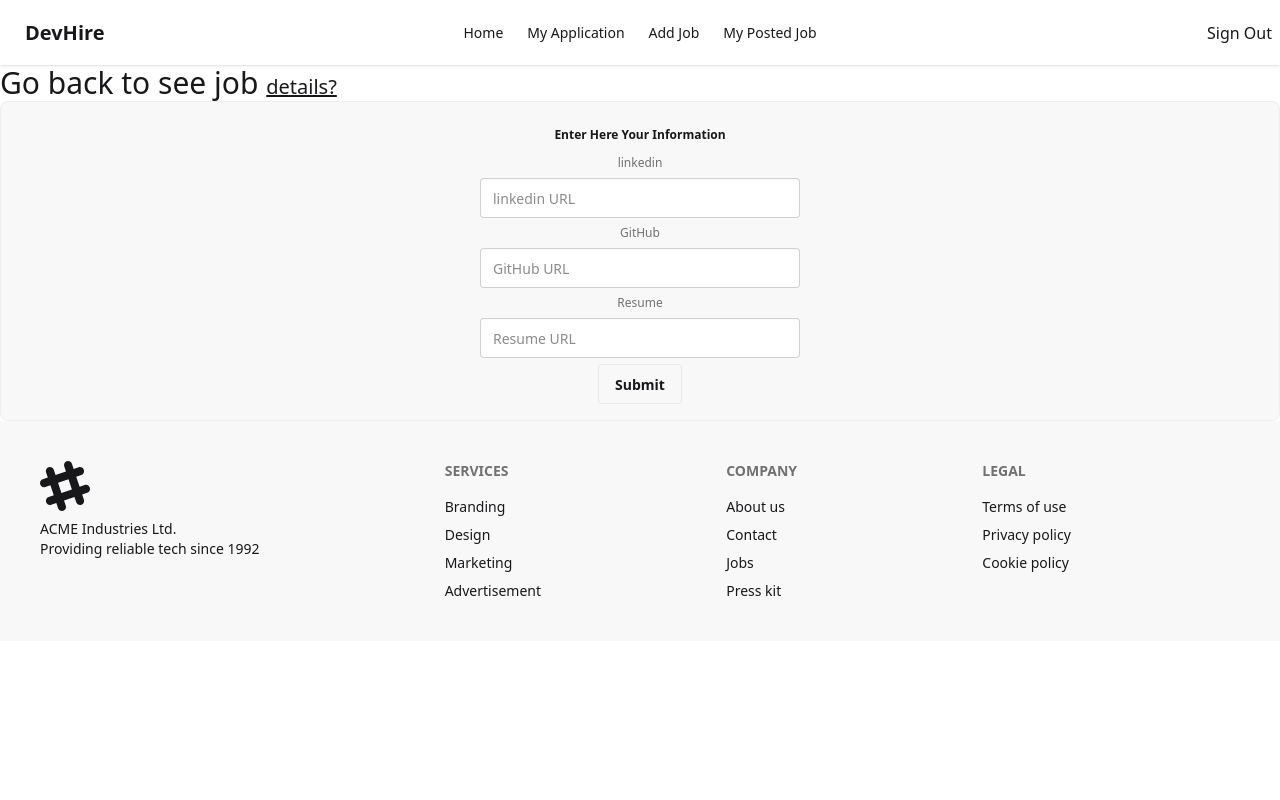
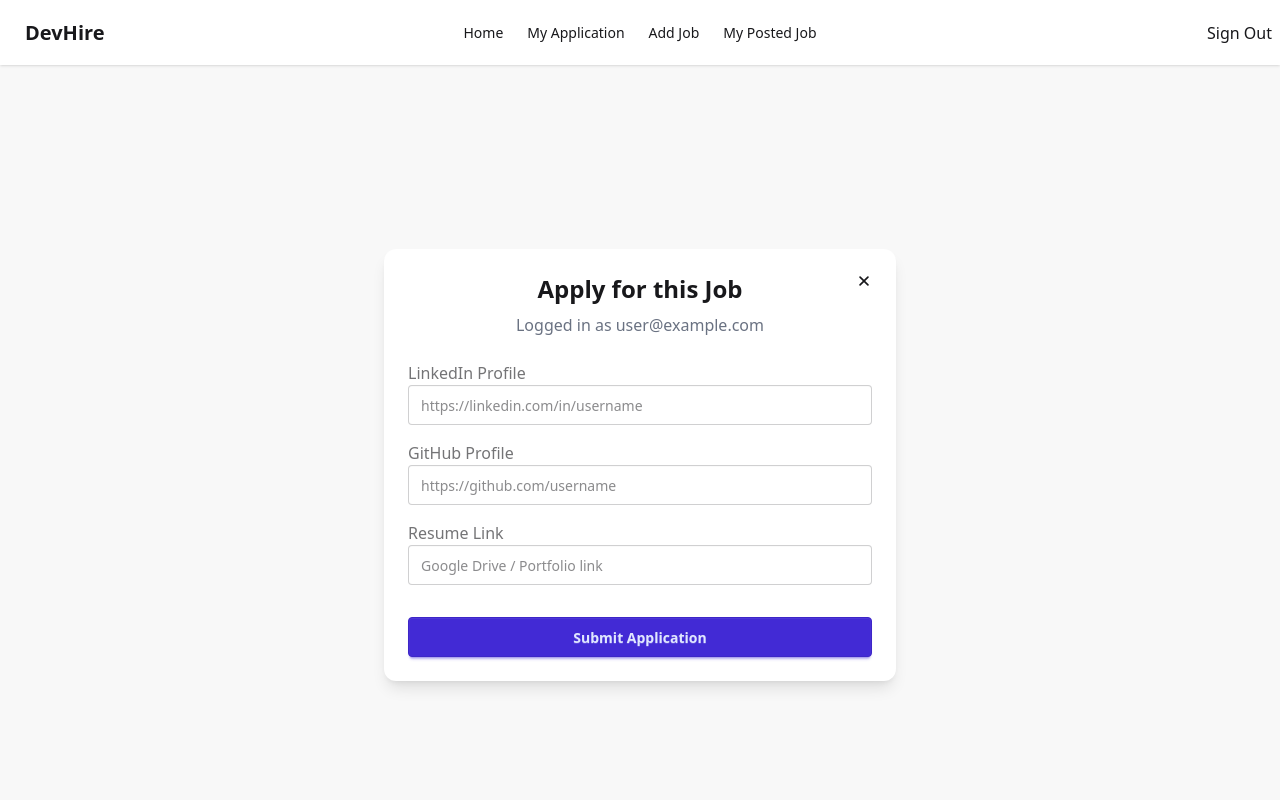
Before and after one commit to moshiurrahman202/devhire-client, a React (Vite) app: page /jobapply/1 in a window 1280 px wide. Shown: the top 800 px of the page. Built offline with nearby package versions, Linux system fonts and the light colour scheme; no server answers; sample sign-in values are in the browser's storage.

Commit message:
redesign jobApply and jobDetails component

```diff
--- a/src/hooks/useAxiosToken.jsx
+++ b/src/hooks/useAxiosToken.jsx
@@ -3,10 +3,25 @@ import useAuth from "./useAuth";
 
 const axiosInstance = axios.create({ baseURL: "http://localhost:3000" })
 const useAxiosToken = () => {
-    const { user } = useAuth();
+    const { user, signOutUser } = useAuth();
     axiosInstance.interceptors.request.use(config => {
         config.headers.Authorization = `Bearer ${user.accessToken}`
         return config;
+    });
+    axiosInstance.interceptors.response.use(response => {
+        return response;
+    }, error => {
+        if(error.status === 401 || error.status === 403){
+            signOutUser()
+            .then(() => {
+                console.log("sign out user for 401 status code",error);
+            })
+            .catch(err => {
+                console.log(err);
+
+            })
+        }
+        return Promise.reject(error)
     })
     return axiosInstance;
 };
--- a/src/pages/jobApply/JobApply.jsx
+++ b/src/pages/jobApply/JobApply.jsx
@@ -1,64 +1,103 @@
-import axios from 'axios';
+import axios from "axios";
 import { useNavigate, useParams } from "react-router";
 import useAuth from "../../hooks/useAuth";
-import Swal from 'sweetalert2';
-
+import Swal from "sweetalert2";
+import { IoClose } from "react-icons/io5";
 
 const JobApply = () => {
     const { user } = useAuth();
-    const {id: jobId} = useParams();
+    const { id: jobId } = useParams();
     const navigate = useNavigate();
 
-    const handleJobApply = e => {
+    const handleJobApply = (e) => {
         e.preventDefault();
-        const linkedin = e.target.linkedin.value;
-        const github = e.target.github.value;
-        const resume = e.target.resume.value;
+
+        const form = e.target;
         const application = {
             jobId,
             applicant: user.email,
-            linkedin,
-            github,
-            resume
-        }
-        axios.post("http://localhost:3000/applications",{...application}
-        )
-        .then(res => {
-            if(res.data.insertedId){
-                Swal.fire({
-  position: "top-end",
-  icon: "success",
-  title: "Your application has been sunmitted!",
-  showConfirmButton: false,
-  timer: 1500
-});
+            linkedin: form.linkedin.value,
+            github: form.github.value,
+            resume: form.resume.value,
+        };
 
-            }
-        })
-        .then(err => {
-            console.log(err);
-        })
-    }
-    const goBack = () => {
-        navigate(-1)
-    }
+        axios.post("http://localhost:3000/applications", application)
+            .then((res) => {
+                if (res.data.insertedId) {
+                    Swal.fire({
+                        icon: "success",
+                        title: "Application Submitted!",
+                        text: "We wish you good luck",
+                        confirmButtonColor: "#2563eb",
+                    });
+                    navigate("/");
+                }
+            })
+            .catch((err) => console.error(err));
+
+
+    };
+
     return (
-        <div>
-            <h1 className="text-3xl items-center">Go back to see job <span onClick={goBack} className="underline cursor-pointer text-xl">details?</span></h1>
-            <form onSubmit={handleJobApply} className="fieldset bg-base-200 border-base-300 rounded-box border p-4 flex flex-col justify-center items-center">
-                <legend className="fieldset-legend">Enter Here Your Information</legend>
+        <div className="min-h-screen bg-base-200 flex items-center justify-center px-4">
+            <div className="w-full max-w-lg bg-base-100 rounded-xl shadow-lg p-6 relative">
 
-                <label className="label">linkedin</label>
-                <input name="linkedin" type="ulr" className="input" placeholder="linkedin URL" />
+                <button
+                    onClick={() => navigate(-1)}
+                    className="btn btn-sm btn-circle btn-ghost absolute top-4 right-4"
+                >
+                    <IoClose size={18} />
+                </button>
 
-                <label className="label">GitHub</label>
-                <input name="github" type="url" className="input" placeholder="GitHub URL" />
+                {/* Heading */}
+                <h1 className="text-2xl font-bold text-center mb-2">
+                    Apply for this Job
+                </h1>
+                <p className="text-center text-gray-500 mb-6">
+                    Logged in as <span className="font-medium">{user?.email}</span>
+                </p>
 
-                <label className="label">Resume</label>
-                <input name="resume" type="url" className="input" placeholder="Resume URL" />
-                <input type="submit" className="btn" value="Submit" />
-            </form>
+                {/* Form */}
+                <form onSubmit={handleJobApply} className="space-y-4">
 
+                    <div>
+                        <label className="label font-medium">LinkedIn Profile</label>
+                        <input
+                            name="linkedin"
+                            type="url"
+                            required
+                            className="input input-bordered w-full"
+                            placeholder="https://linkedin.com/in/username"
+                        />
+                    </div>
+
+                    <div>
+                        <label className="label font-medium">GitHub Profile</label>
+                        <input
+                            name="github"
+                            type="url"
+                            required
+                            className="input input-bordered w-full"
+                            placeholder="https://github.com/username"
+                        />
+                    </div>
+
+                    <div>
+                        <label className="label font-medium">Resume Link</label>
+                        <input
+                            name="resume"
+                            type="url"
+                            required
+                            className="input input-bordered w-full"
+                            placeholder="Google Drive / Portfolio link"
+                        />
+                    </div>
+
+                    <button className="btn btn-primary w-full mt-4">
+                        Submit Application
+                    </button>
+                </form>
+            </div>
         </div>
     );
 };
--- a/src/pages/shared/JobDetails.jsx
+++ b/src/pages/shared/JobDetails.jsx
@@ -1,15 +1,136 @@
-import { Link, useLoaderData } from "react-router";
+import { Link, useLoaderData, useNavigate } from "react-router";
+import { IoClose } from "react-icons/io5";
+const JobDetails = () => {
+    const {
+        _id,
+        title,
+        applicationDeadline,
+        category,
+        company,
+        company_logo,
+        description,
+        hr_email,
+        hr_name,
+        jobType,
+        location,
+        requirements,
+        responsibilities,
+        salaryRange} = useLoaderData()
+        const navigate = useNavigate();
 
-const JobDetails = () => {
-    const {_id, title} = useLoaderData()
-    // console.log(detailData);
 
     return (
-        <div>
-            <h1>This is job details components!</h1>
-            <h1>{title}</h1>
-            <Link to={`/jobapply/${_id}`} className="btn btn-primary">Apply Naw!</Link>
+        <div className="max-w-6xl mx-auto px-4 py-10">
+
+      {/* Header */}
+      <div className="relative bg-base-100 rounded-xl shadow p-6 flex flex-col md:flex-row gap-6">
+
+  <img
+    src={company_logo}
+    alt={company}
+    className="w-24 h-24 object-contain border rounded-lg"
+  />
+
+  <div className="flex-1">
+    <h1 className="text-2xl md:text-3xl font-bold">{title}</h1>
+    <p className="text-gray-500 mt-1">{company}</p>
+
+    <div className="flex flex-wrap gap-2 mt-3">
+      <span className="badge badge-outline">{jobType}</span>
+      <span className="badge badge-outline">{category}</span>
+      <span className="badge badge-outline">
+        Deadline: {applicationDeadline}
+      </span>
+    </div>
+  </div>
+
+  {/* Cancel / Back Button */}
+  <button
+  onClick={() => navigate(-1)}
+  className="btn btn-sm btn-circle btn-ghost absolute top-4 right-4"
+>
+  <IoClose size={18} />
+</button>
+</div>
+
+      {/* Grid */}
+      <div className="grid grid-cols-1 lg:grid-cols-3 gap-6 mt-8">
+
+        {/* Main Content */}
+        <div className="lg:col-span-2 space-y-6">
+
+          {/* Description */}
+          <div className="bg-base-100 p-6 rounded-xl shadow">
+            <h2 className="text-xl font-semibold mb-3">Job Description</h2>
+            <p className="text-gray-600 leading-relaxed">{description}</p>
+          </div>
+
+          {/* Responsibilities */}
+          {responsibilities?.length > 0 && (
+            <div className="bg-base-100 p-6 rounded-xl shadow">
+              <h2 className="text-xl font-semibold mb-3">
+                Responsibilities
+              </h2>
+              <ul className="list-disc list-inside space-y-2 text-gray-600">
+                {responsibilities.map((item, idx) => (
+                  <li key={idx}>{item}</li>
+                ))}
+              </ul>
+            </div>
+          )}
+
+          {/* Requirements */}
+          {requirements?.length > 0 && (
+            <div className="bg-base-100 p-6 rounded-xl shadow">
+              <h2 className="text-xl font-semibold mb-3">
+                Requirements
+              </h2>
+              <ul className="list-disc list-inside space-y-2 text-gray-600">
+                {requirements.map((item, idx) => (
+                  <li key={idx}>{item}</li>
+                ))}
+              </ul>
+            </div>
+          )}
         </div>
+
+        {/* Sidebar */}
+        <div className="space-y-6">
+
+          {/* Salary */}
+          {salaryRange?.length > 0 && (
+            <div className="bg-base-100 p-6 rounded-xl shadow">
+              <h2 className="text-lg font-semibold mb-2">Salary Range</h2>
+              <ul className="space-y-1 text-primary font-semibold">
+                {salaryRange.map((salary, idx) => (
+                  <li key={idx}>{salary}</li>
+                ))}
+              </ul>
+            </div>
+          )}
+
+          {/* Location */}
+           <div className="bg-base-100 p-6 rounded-xl shadow">
+            <h2 className="text-lg font-semibold mb-2">Job Location</h2>
+            <p className="text-gray-600">{location}</p>
+          </div>
+
+          {/* HR Info */}
+          <div className="bg-base-100 p-6 rounded-xl shadow">
+            <h2 className="text-lg font-semibold mb-2">HR Contact</h2>
+            <p className="font-medium">{hr_name}</p>
+            <p className="text-sm text-gray-500">{hr_email}</p>
+          </div>
+
+          <Link
+            to={`/jobapply/${_id}`}
+            className="btn btn-primary w-full"
+          >
+            Apply for this Job
+          </Link>
+        </div>
+      </div>
+    </div>
     );
 };
 
```
